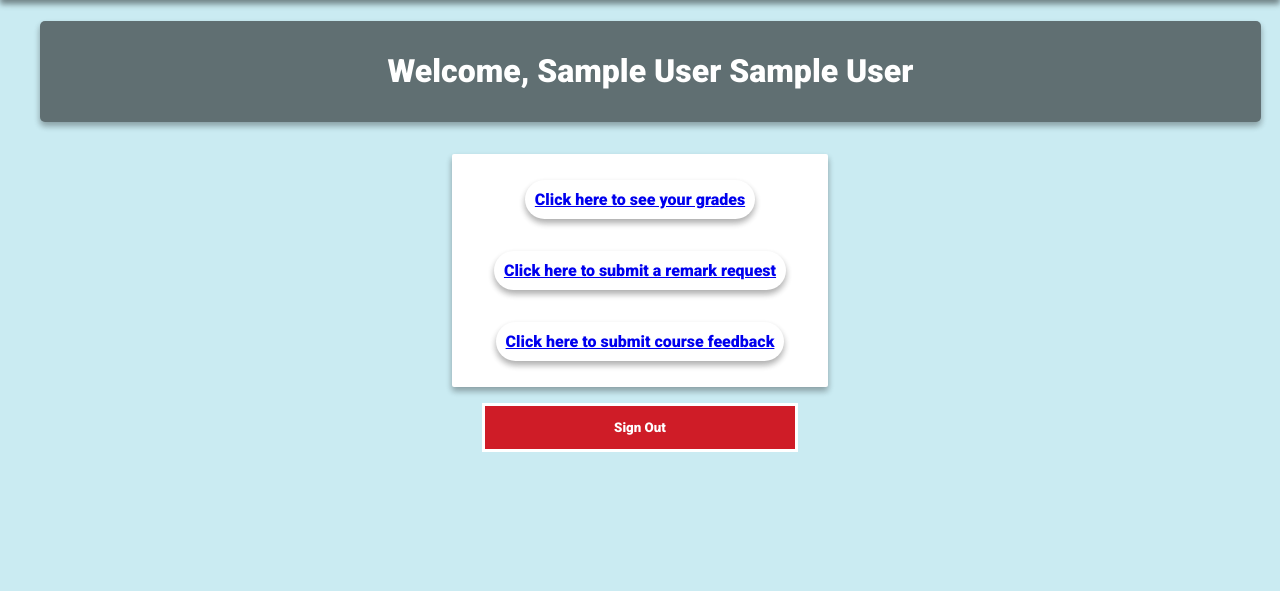
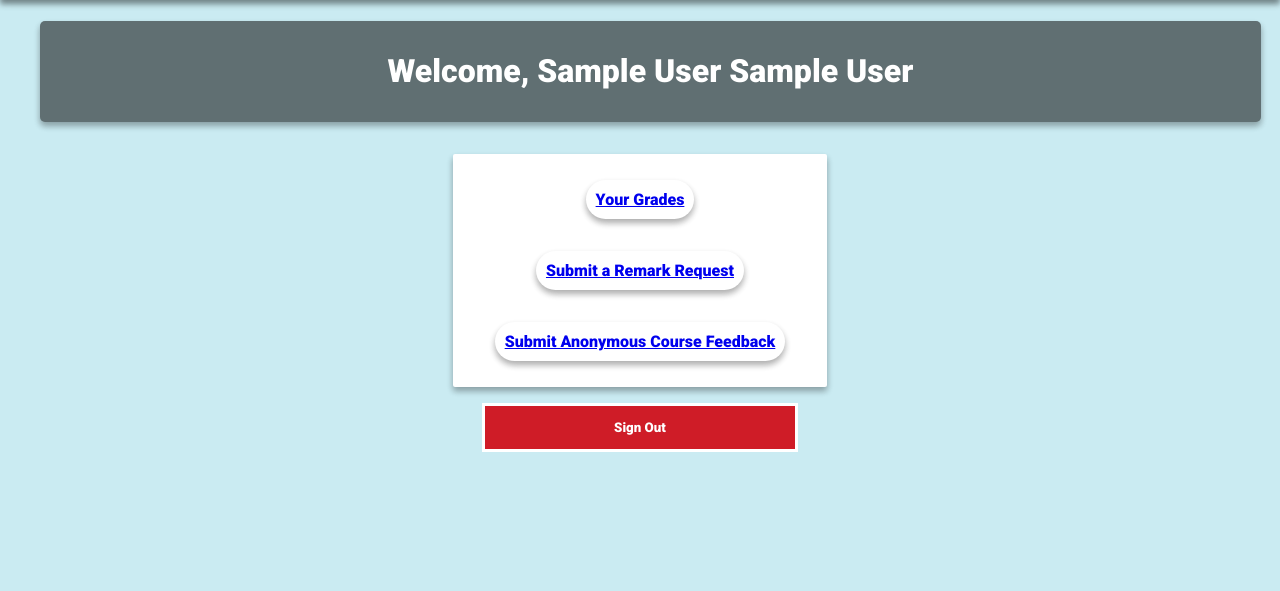
Before and after one commit to ismailmohammad/cscb20-a3, a PHP site: page / in a window 1280 px wide. Shown: the part 55-646 px from the top of the page. Run offline with PHP 8.4, Linux system fonts and the light colour scheme; the visitor is signed in with stand-in values (Sample User, id 1).

Commit message:
renamed links when logged in as any user, added link hovers

```diff
--- a/css/loginsignup.css
+++ b/css/loginsignup.css
@@ -60,13 +60,6 @@ body {
   font-family: 'Roboto', sans-serif;
 }
 
-/* links elements on hover */
-
-a:hover {
-  font-weight: bold;
-  color: black;
-}
-
 /* Footer */
 
 footer {
@@ -80,6 +73,15 @@ footer {
   position: absolute;
   width: 100%;
   box-shadow: 0px -7px 10px rgba(0, 0, 0, 0.42);
+}
+
+
+a:hover {
+  color: black;
+  /*   background-color: #D8978A; */
+  background-color: #606F72;
+  font-weight: bold;
+  text-decoration: none;
 }
 
 /* Footer Links */
--- a/index.php
+++ b/index.php
@@ -146,27 +146,27 @@ END;
 					// If Student:
 					print <<< END
 					      <div class="panel lightpink">
-      <div class="panel rounded"><a href=mygrades.php>Click here to see your grades</a></div><br>
-      <div class="panel rounded"><a href=remarkform.php>Click here to submit a remark request</a></div><br>
-      <div class="panel rounded"><a href=feedbackform.php>Click here to submit course feedback</a></div><br>
+      <div class="panel rounded"><a href=mygrades.php>Your Grades</a></div><br>
+      <div class="panel rounded"><a href=remarkform.php>Submit a Remark Request</a></div><br>
+      <div class="panel rounded"><a href=feedbackform.php>Submit Anonymous Course Feedback</a></div><br>
       </div>
 END;
 				} else if ($_SESSION['type'] == 2) {
 					// If TA:
 					print <<< END
 					      <div class="panel lightpink">
-      <div class="panel rounded"><a href=viewremarks.php>Click here to view remark requests</a></div><br>
-      <div class="panel rounded"><a href=editgrades.php>Click here to add or edit grades for all students</a></div><br>
+      <div class="panel rounded"><a href=viewremarks.php>View Remark Requests</a></div><br>
+      <div class="panel rounded"><a href=editgrades.php>Add or Edit Student Grades</a></div><br>
       </div>
 END;
 				} else if ($_SESSION['type'] == 3) {
 					// If Instructor:
 					print <<< END
 					      <div class="panel lightpink">
-      <div class="panel rounded"><a href=allgrades.php>Click here to see grades for all students</a></div><br>
-      <div class="panel rounded"><a href=editgrades.php>Click here to add or edit grades for all students</a></div><br>
-			<div class="panel rounded"><a href=viewremarks.php>Click here to view remark requests</a></div><br>
-			<div class="panel rounded"><a href=feedback.php>Click here to see all submitted anonymous feedback</a></div><br>
+      <div class="panel rounded"><a href=allgrades.php>See all Student Grades</a></div><br>
+      <div class="panel rounded"><a href=editgrades.php>Add or Edit Student Grades</a></div><br>
+			<div class="panel rounded"><a href=viewremarks.php>View Remark Requests</a></div><br>
+			<div class="panel rounded"><a href=feedback.php>View Submitted Anonymous Feedback</a></div><br>
       </div>
 END;
 				}
```
